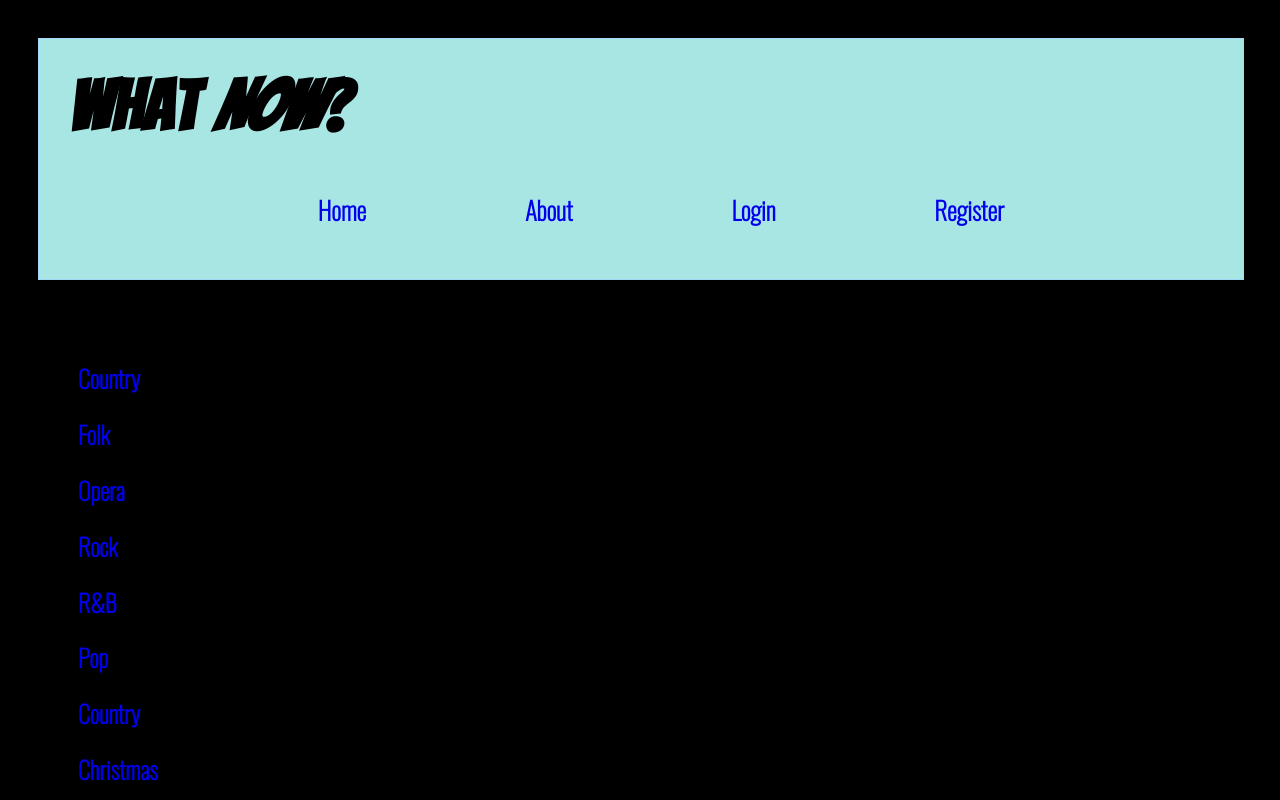
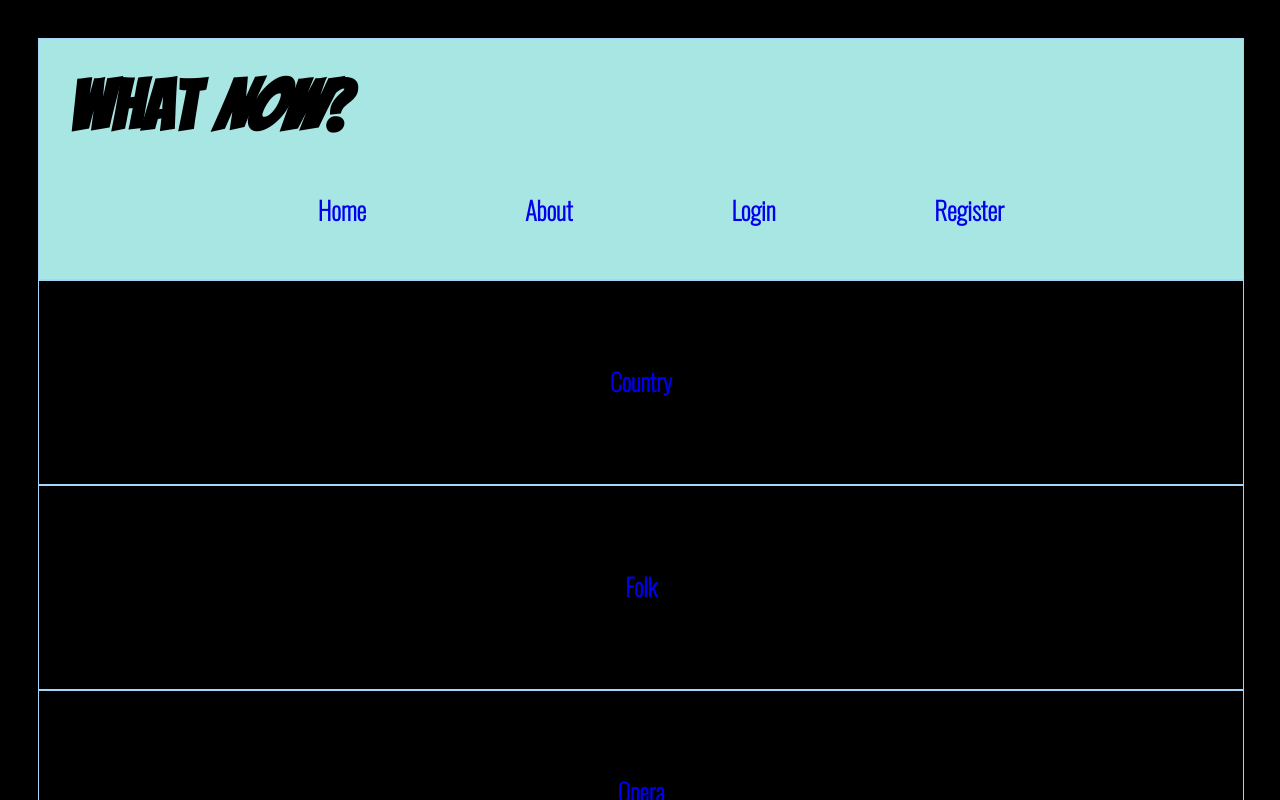
Before and after one commit to momentum-team-7/team-project-questionbox-rainbowfish, a React (Create React App) app: page / in a window 1280 px wide. Shown: the top 800 px of the page. Built offline with nearby package versions, Linux system fonts and the light colour scheme.

Commit message:
homepage styling

```diff
--- a/src/App.css
+++ b/src/App.css
@@ -51,9 +51,27 @@ nav {
   color: black;
 }
 
+.genre-container {
+  /* display: grid;
+  grid-template-columns: 341px 341px 341px 333px;
+  grid-template-rows: auto; */
+  display: flex;
+  flex-flow: column wrap;
+  margin: 0 auto;
+  padding: 0px;
+}
+
 .genre-links {
   font-family: "Oswald", sans-serif;
   text-decoration: none;
+}
+
+.genre-item {
+  text-align: center;
+  margin: auto;
+  line-height: 200px;
+  border: 1px solid rgb(163, 215, 247);
+  width: 100%;
 }
 
 .genre-links:visited {
--- a/src/components/Home.js
+++ b/src/components/Home.js
@@ -15,19 +15,18 @@ function Home() {
 console.log(genres)
     return (
     <div>
-    <h1>Home Page</h1>
-    <ul>
+
+    <div>
+    <ul className="genre-container">
     {genres.map((genre) => {
         console.log(genre)
-       return <h2>
-           <Link to={`/GenreQuestions/`} onClick={() =>setSelectedGenre(genre)} className="genre-links">{genre.genre}</Link>
-
-
-           </h2>
-
+    return <h2 className="genre-item">
+        <Link to={`/GenreQuestions/`} onClick={() =>setSelectedGenre(genre)} className="genre-links">{genre.genre}</Link>
+        </h2>
 })}
 
     </ul>
+    </div>
     </div>
     )
 
```
